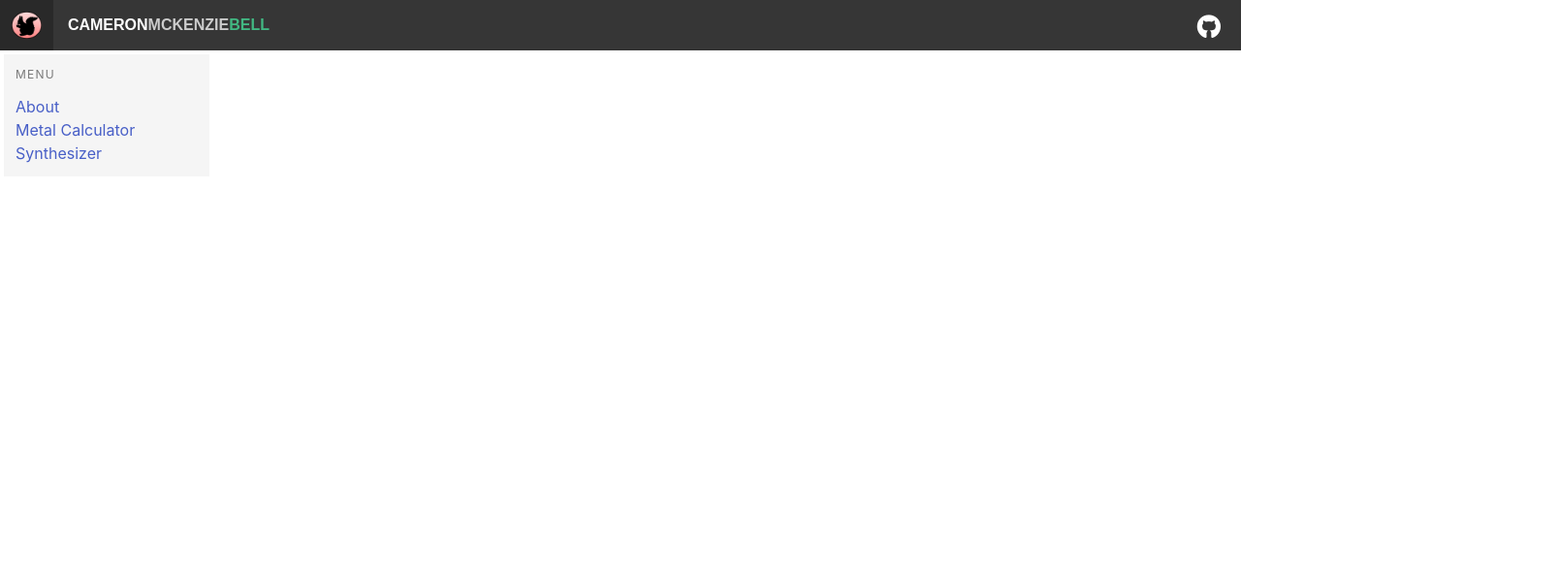
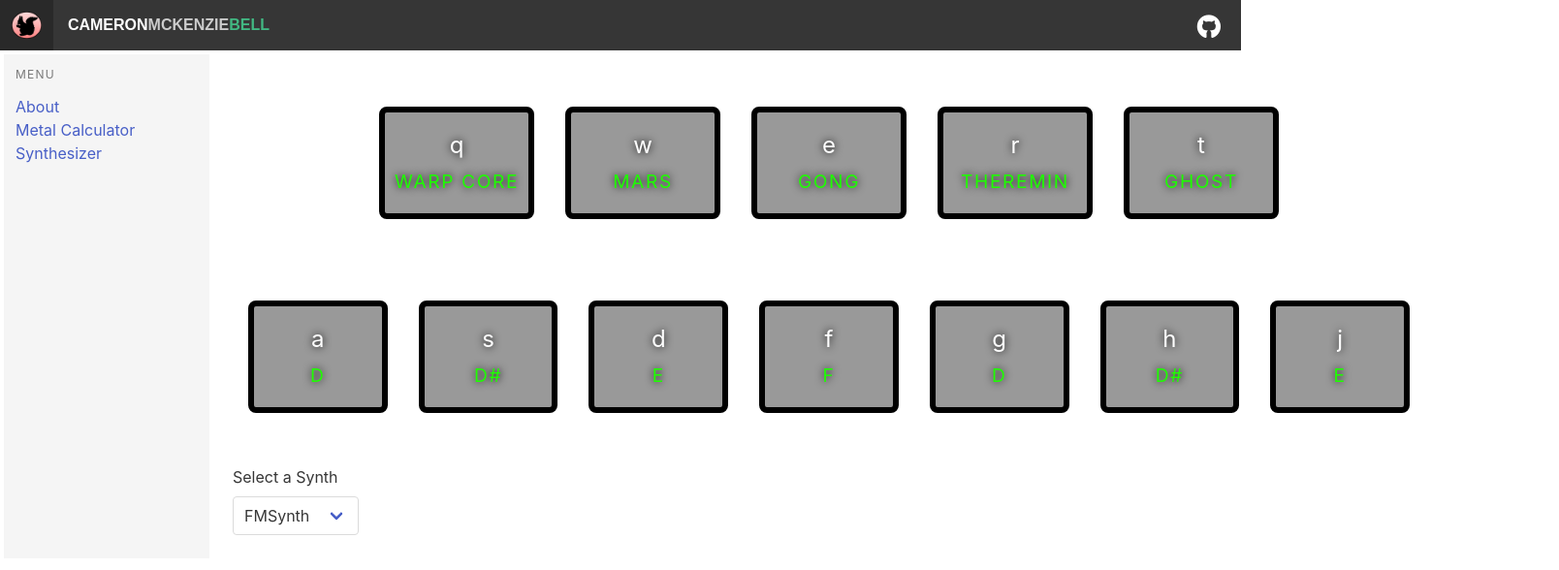
Before and after one commit to eventscribe/Resume, a Vue app: page /#/synth in a window 1280 px wide. Before the commit this address led to /#/boat. Shown: the top 588 px of the page at 97% size, 1608 px wide, since content can reach past the window. Built offline with nearby package versions, Linux system fonts and the light colour scheme; some icons are missing.

Commit message:
Default Select addition

```diff
--- a/src/components/navbar.vue
+++ b/src/components/navbar.vue
@@ -4,8 +4,7 @@
     <ul class="menu_list">
       <router-link to="/home">About</router-link
       ><br />
-      <router-link to="/metalCalc">Metal Calculator</router-link
-      >
+      <router-link to="/metalCalc">Metal Calculator</router-link>
       <br />
       <router-link to="/synth">Synthesizer</router-link>
     </ul>
--- a/src/views/synth.vue
+++ b/src/views/synth.vue
@@ -83,10 +83,8 @@
     <div class="column is-2">
       <label class="label">Select a Synth</label>
       <div class="control">
-                <div class="select" ref="synthSelect">
-                      <select
-                        v-model="selectedSynth"
-                      >
+        <div class="select">
+          <select v-model="selectedSynth">
             <option
               v-for="(synth, index) in synths"
               :key="index"
@@ -109,7 +107,7 @@
 const phaser = new Tone.Phaser({
   frequency: 15,
   octaves: 5,
-	baseFrequency: 1000
+  baseFrequency: 1000,
 }).toDestination();
 const fm = new Tone.FMSynth().toDestination().connect(dist);
 const am = new Tone.AMSynth().toDestination().connect(dist);
@@ -229,7 +227,7 @@
           styleDuration: 8000,
         },
       ],
-      selectedSynth: { name: 'FMSynth', value: 'FM' },
+      selectedSynth: { name: 'FMSynth', value: '1' },
       synths: [
         { name: 'FMSynth', value: 1 },
         { name: 'AMSynth', value: 2 },
@@ -267,30 +265,31 @@
       }
 
       //toggle focus on synth input
-      function focusInput() {
+      /* function focusInput() {
         vm.$refs.synthSelect.focus();
-      }
+      } */
 
       // Play a note given the set duration, start css effect
       if (note && selectedSynth == 1) {
-        focusInput();
         var instrument = fm.triggerAttackRelease(note.note, note.noteDuration);
         //Kick off CSS effects
         note.isPlaying = true;
         setTimeout(resetNoteTransition, note.styleDuration);
-      }
-      else if (note && selectedSynth == 2) {
+      } else if (note && selectedSynth == 2) {
         var instrument = am.triggerAttackRelease(note.note, note.noteDuration);
         //Kick off CSS effects
         note.isPlaying = true;
         setTimeout(resetNoteTransition, note.styleDuration);
-      } else if (note && selectedSynth == 3){
+      } else if (note && selectedSynth == 3) {
         var instrument = duo.triggerAttackRelease(note.note, note.noteDuration);
         //Kick off CSS effects
         note.isPlaying = true;
         setTimeout(resetNoteTransition, note.styleDuration);
       } else if (note && selectedSynth == 4) {
-        var instrument = poly.triggerAttackRelease([note.note, 'A4', 'D#3'], note.noteDuration);
+        var instrument = poly.triggerAttackRelease(
+          [note.note, 'A4', 'D#3'],
+          note.noteDuration
+        );
         //Kick off CSS effects
         note.isPlaying = true;
         setTimeout(resetNoteTransition, note.styleDuration);
```
Lines whose indentation alone changed are shown as unchanged.
